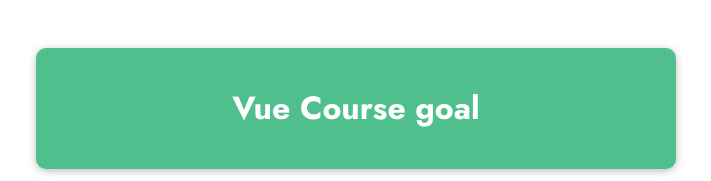
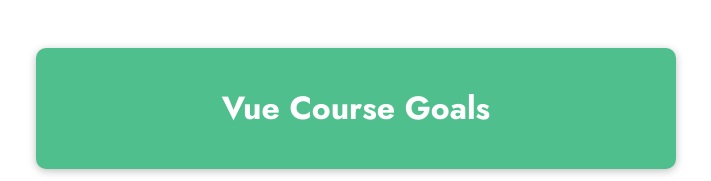
Before and after one commit to SreekanthKeshetti/firstrepo, a plain HTML site: page index.html in a window 1280 px wide. Shown: the top 181 px of the page, without its empty margins (284-995 px from the left). Drawn offline with nearby package versions, Linux system fonts and the light colour scheme.

Commit message:
updated the text to Goals

```diff
--- a/index.html
+++ b/index.html
@@ -13,7 +13,7 @@
 
 <body>
   <header>
-    <h1>Vue Course goal</h1>
+    <h1>Vue Course Goals</h1>
   </header>
   <section id="user-goal">
     <h2>My Course Goal</h2>
```
